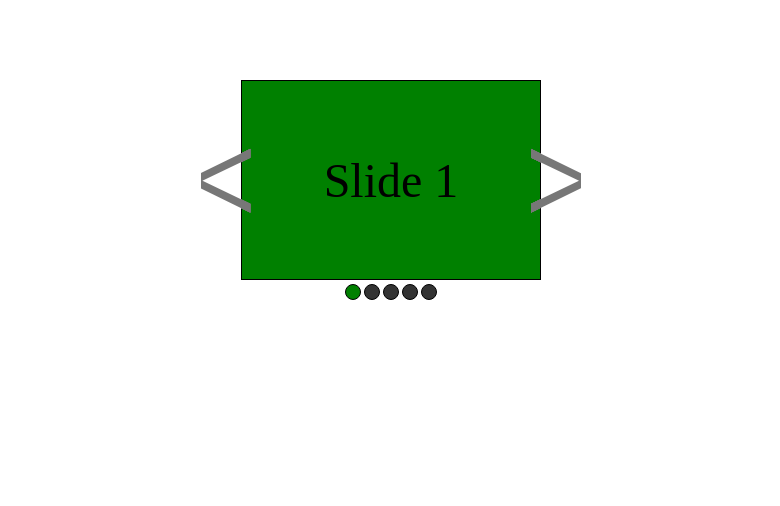
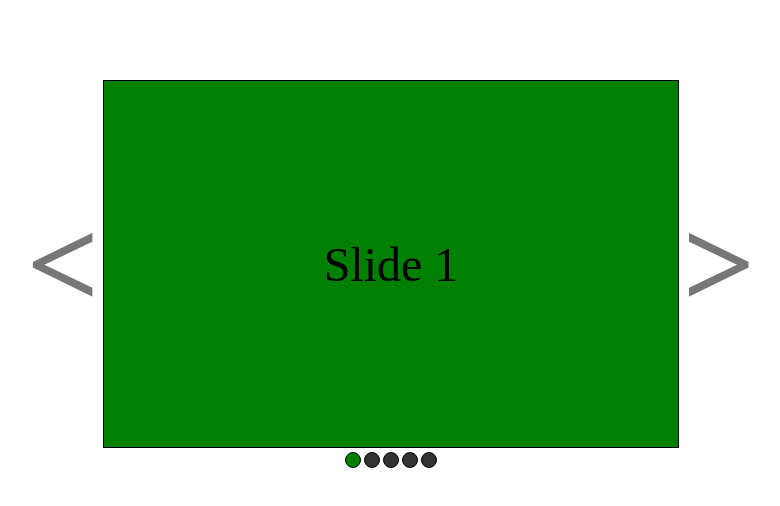
Before and after one commit to Tsumirez/pure-css-image-slider, a plain HTML site: page index.html in a window 1280 px wide. Shown: the whole page, without its empty margins (249-1029 px from the left). Drawn offline with Linux system fonts and the light colour scheme; a web font is replaced by a local one.

Commit message:
Stage 4.5 - more component oriented changes
Now introduces css variables for colors and dimensions of the slide viewer.
Also added some comments to the code.

```diff
--- a/index.html
+++ b/index.html
@@ -5,9 +5,7 @@
     <meta charset="UTF-8">
     <meta http-equiv="X-UA-Compatible" content="IE=edge">
     <meta name="viewport" content="width=device-width, initial-scale=1.0">
-    <link rel="preconnect" href="https://fonts.googleapis.com">
-    <link rel="preconnect" href="https://fonts.gstatic.com" crossorigin>
-    <link href="https://fonts.googleapis.com/css2?family=Fuggles&family=Lora:wght@400;700&display=swap"
+    <link href="https://fonts.googleapis.com/css2?family=Fuggles:wght@400;700&display=swap"
         rel="stylesheet">
     <link rel="stylesheet" href="style.css">
     <title>Document</title>
@@ -15,7 +13,7 @@
 
 <body>
     <form>
-        <div class="slide">
+        <div class="slide-viewer">
             <input type="radio" id="slide1" name="slide" checked><label for="slide5">&lt;</label><label
                 for="slide2">&gt;</label>
             <div>Slide 1</div>
--- a/style.css
+++ b/style.css
@@ -1,104 +1,137 @@
+/* Global reset styles */
 * {
     margin:0;
     padding:0;
     box-sizing: border-box;
 }
 
-body {
-    text-align: center;
-}
+/* the container for slides along with component-wide css variables */
 
-.slide {
-    width:380px;
-    padding:0 40px;
+.slide-viewer {
+    --viewer-width:46rem;
+    --viewer-padding:5rem;
+    --slide-height:23rem;
+    --slide-width: calc(var(--viewer-width) - 2 * var(--viewer-padding));
+
+    --nav-buttons-color-inactive: #333;
+    --nav-buttons-color-current: green;
+    --nav-buttons-color-hover: #9d6;
+
+    --nav-arrow-color-hover: #9e9;
+    --nav-arrow-color: #777;
+
+    --default-border: 1px solid black;
+
+    width:var(--viewer-width);
+    padding:0 var(--viewer-padding);
     margin:5rem auto 1rem;
     white-space: nowrap;
     font-size:0;
     overflow: hidden;
     position: relative;
-    background:white;
+    text-align: center;
 }
 
-.slide > div:not([class='nav-buttons']) {
-    border:1px solid black;
-    height:200px;
-    width: 300px;
+/* styles for stub "slides". Normally there will be panels with content insted */
+
+.slide-viewer > div:not([class='nav-buttons']) {
+    height:var(--slide-height);
+    width: var(--slide-width);
+    margin-left:-100%;
+    display:inline-block;
     background:green;
-    display:inline-block;
-    line-height:200px;
+    border:var(--default-border);
+    border-left-width: 0;
+    line-height:var(--slide-height);
     font-size:3rem;
-    margin-left:-100%;
-    transition: margin-left 1s;
+    transition: margin-left 0.5s cubic-bezier(0.585, 0, 0.430, 1.640);
 }
 
-.slide > input[type="radio"] {
+.slide-viewer > div:not([class='nav-buttons']):first-of-type {
+    border-left-width: 1px;
+}
+
+/* hiding the radio buttons (they're used for sliding mechanism, not any form functionality) */
+
+.slide-viewer > input[type="radio"] {
     display:none;
 }
 
-.slide > input+label, .slide > input+label+label {
+/* styles for back/forward arrows.
+   background-color is crucial. It must be same as the surrounding area, as it masks
+   the area under arrows where parts of off-screen slide are visible.
+*/
+
+.slide-viewer > input+label, .slide-viewer > input+label+label {
     display:flex;
     justify-content: center;
     align-items: center;
 
     top:0;
-    width:40px;
-    height:200px;
+    width:var(--viewer-padding);
+    height:var(--slide-height);
     position: absolute;
 
     cursor:pointer;
-    color:#777;
+    color:var(--nav-arrow-color);
     font:700 8rem Fuggles, serif;
     background:white;
 }
 
-.slide > input+label:hover, .slide > input+label+label:hover {
-    color:#9e9;
+.slide-viewer > input+label:hover, .slide-viewer > input+label+label:hover {
+    color:var(--nav-arrow-color-hover);
 }
 
-.slide > input+label {
+.slide-viewer > input+label {
     left:0;
 }
 
-.slide > input+label+label {
+.slide-viewer > input+label+label {
     right:0;
 }
 
-.slide > input[type="radio"]:checked + label,
-.slide > input[type="radio"]:checked + label+label {
-    z-index:2;
+/* this makes navigation arrrows related to selected panel go over others and become active ones */
+
+.slide-viewer > input[type="radio"]:checked + label,
+.slide-viewer > input[type="radio"]:checked + label+label {
+    z-index:3;
 }
 
-.slide > input[type="radio"]:checked ~ div {
+/* this one line does the core sliding feature */
+
+.slide-viewer > input[type="radio"]:checked ~ div {
     margin-left:0;
 }
 
-.slide > input[type='radio']:nth-of-type(1):checked ~ .nav-buttons > label:nth-of-type(1),
+/* this highlights the navigation button under viewer that is corresponding to currently viewed slide */
+.slide-viewer > input[type='radio']:nth-of-type(1):checked ~ .nav-buttons > label:nth-of-type(1),
 
-.slide > input[type='radio']:nth-of-type(2):checked ~ .nav-buttons > label:nth-of-type(2),
+.slide-viewer input[type='radio']:nth-of-type(2):checked ~ .nav-buttons > label:nth-of-type(2),
 
-.slide > input[type='radio']:nth-of-type(3):checked ~ .nav-buttons > label:nth-of-type(3),
+.slide-viewer input[type='radio']:nth-of-type(3):checked ~ .nav-buttons > label:nth-of-type(3),
 
-.slide > input[type='radio']:nth-of-type(4):checked ~ .nav-buttons > label:nth-of-type(4),
+.slide-viewer input[type='radio']:nth-of-type(4):checked ~ .nav-buttons > label:nth-of-type(4),
 
-.slide > input[type='radio']:nth-of-type(5):checked ~ .nav-buttons > label:nth-of-type(5) {
-    background:green;
+.slide-viewer input[type='radio']:nth-of-type(5):checked ~ .nav-buttons > label:nth-of-type(5) {
+    background: Var(--nav-buttons-color-current);
 }
 
 
-.slide > .nav-buttons {
+.slide-viewer > .nav-buttons {
     display: block;
 }
 
-.slide > .nav-buttons label {
+.slide-viewer > .nav-buttons label {
     margin:0.25rem 0.1rem;
     display:inline-block;
-    background: #333;
+    background: var(--nav-buttons-color-inactive);
     width:1rem;
     height: 1rem;
     border-radius: 50%;
-    border:1px solid black;
+    border:var(--default-border);
 }
 
-.slide > .nav-buttons label:hover {
-    background:lime;
+/* on hover style for navigation buttons under viewer */
+.slide-viewer > .nav-buttons > label:hover {
+    background:var(--nav-buttons-color-hover)
 }
```
